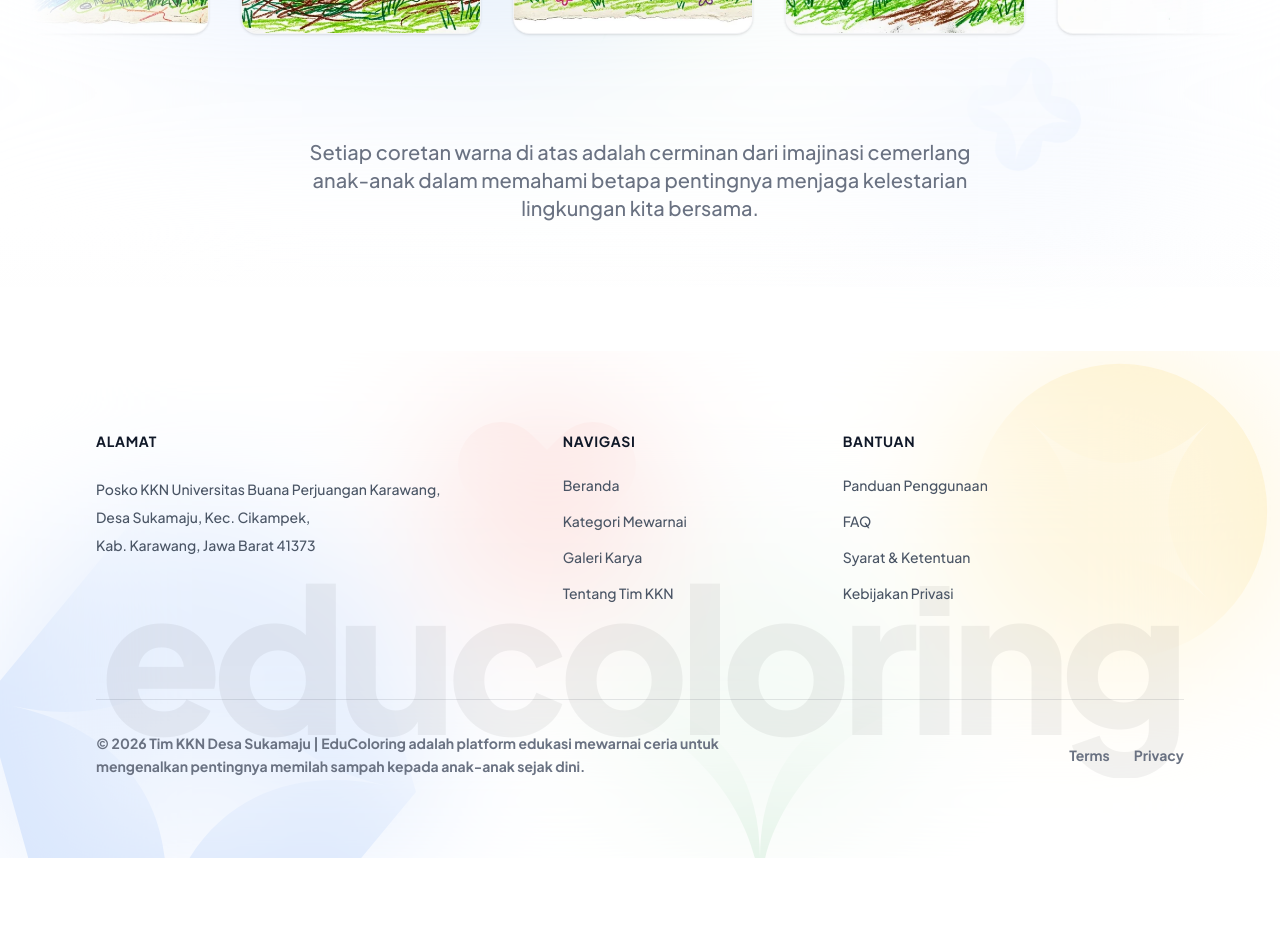
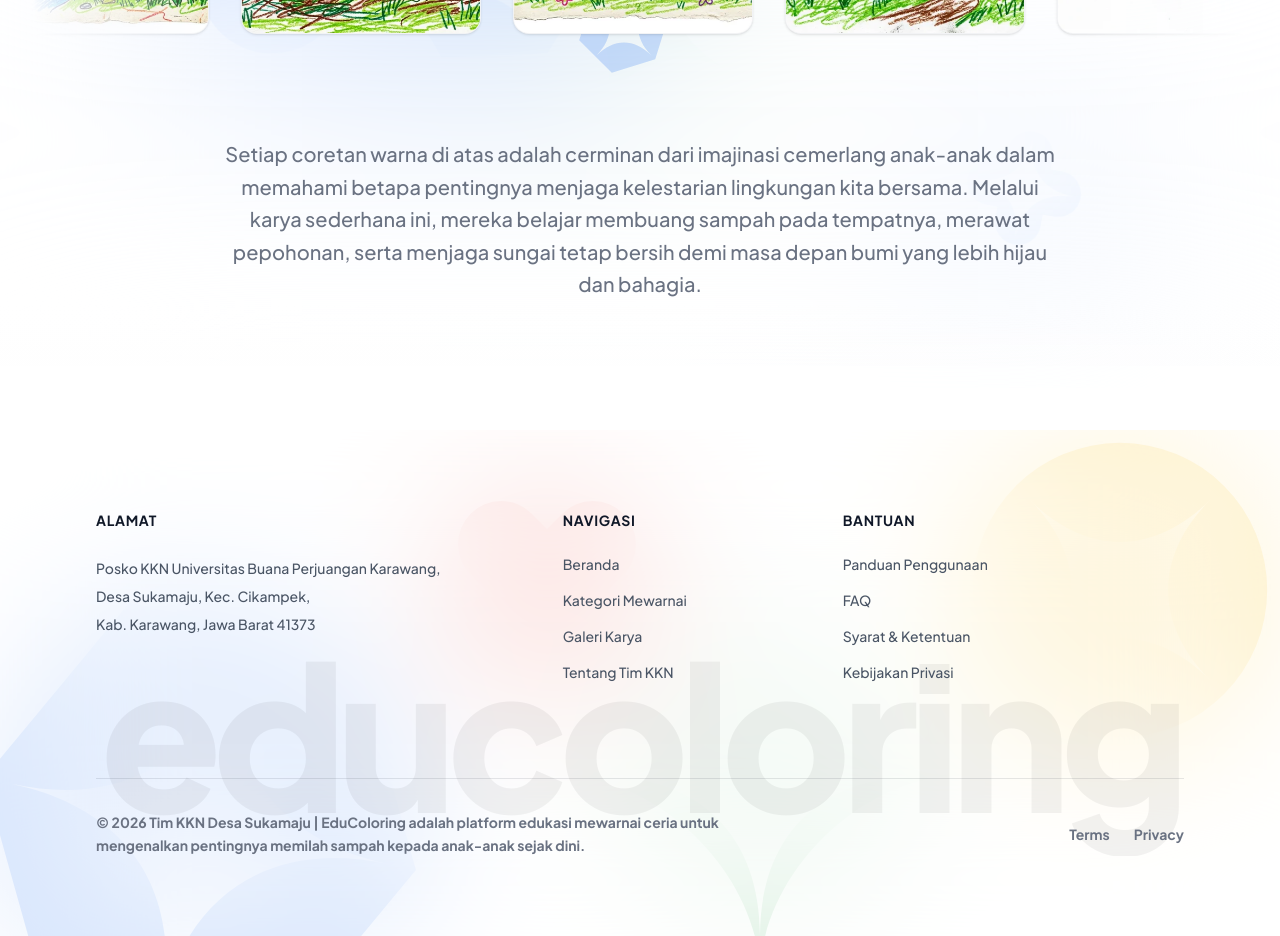
Before and after one commit to iqbalgsr46/Web-Proker-KKN-UBP-2026, a Next.js app: page /galeri in a window 1280 px wide. Shown: the part 3100-4036 px from the top of the page. Before the commit the page ends 3958 px from the top, so only its background shows below. Built offline with nearby package versions, Linux system fonts and the light colour scheme.

Commit message:
style(galeri): slow down DecryptedText animation and lengthen the description text

```diff
--- a/src/app/galeri/page.tsx
+++ b/src/app/galeri/page.tsx
@@ -194,13 +194,13 @@ export default function GaleriPage() {
             </Marquee>
           </div>
 
-          <div className="mt-16 md:mt-24 max-w-3xl px-6 text-center text-gray-500 font-medium text-lg md:text-xl">
+          <div className="mt-16 md:mt-24 max-w-4xl px-6 text-center text-gray-500 font-medium text-lg md:text-xl leading-relaxed">
             <DecryptedText
-              text="Setiap coretan warna di atas adalah cerminan dari imajinasi cemerlang anak-anak dalam memahami betapa pentingnya menjaga kelestarian lingkungan kita bersama."
+              text="Setiap coretan warna di atas adalah cerminan dari imajinasi cemerlang anak-anak dalam memahami betapa pentingnya menjaga kelestarian lingkungan kita bersama. Melalui karya sederhana ini, mereka belajar membuang sampah pada tempatnya, merawat pepohonan, serta menjaga sungai tetap bersih demi masa depan bumi yang lebih hijau dan bahagia."
               animateOn="view"
               revealDirection="center"
-              speed={30}
-              maxIterations={15}
+              speed={65}
+              maxIterations={30}
             />
           </div>
         </div>
```
